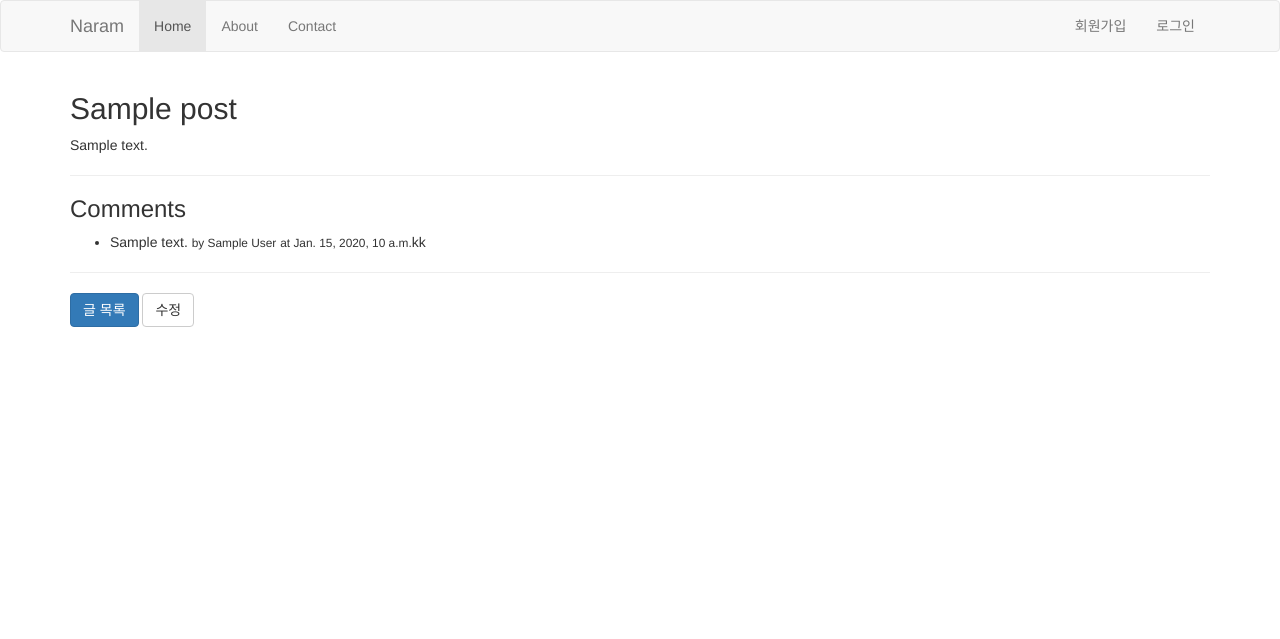
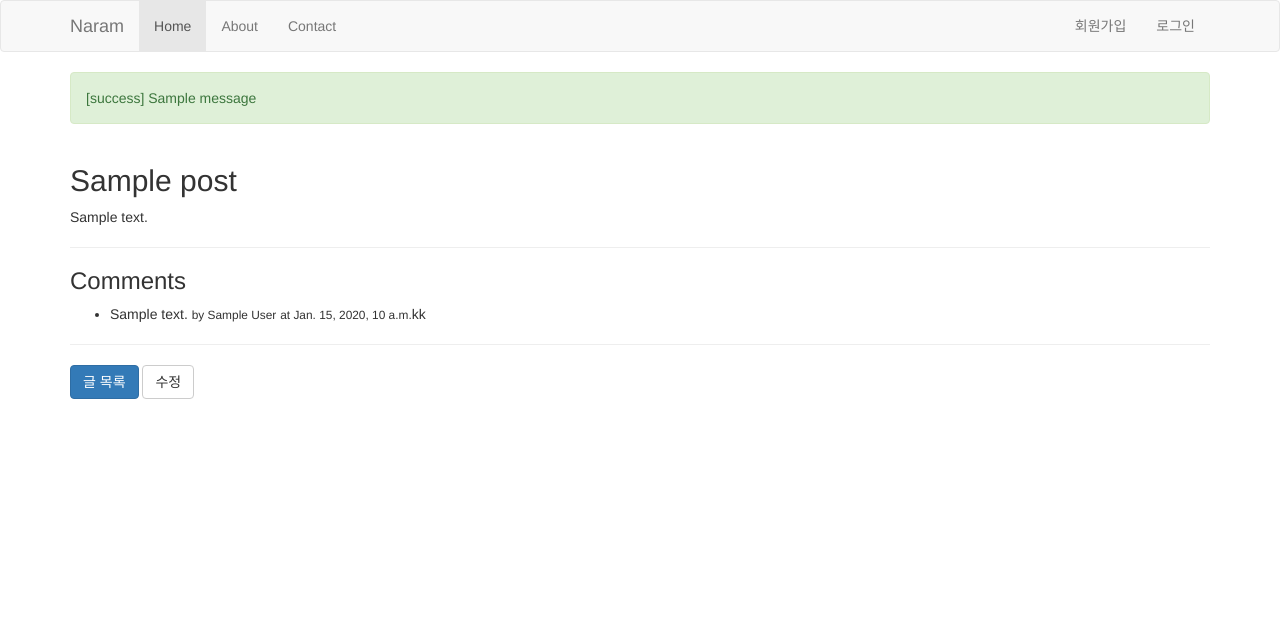
Before and after one commit to joeunyeob/django-blog, a Django app: template TravelBlog/blog/templates/blog/post_detail.html in a window 1280 px wide. Shown: the top 639 px of the page. Run offline with Django 3.2, Linux system fonts and the light colour scheme; the template is opened without the code that fills it: most values are stand-ins (such as "Sample title", 1, 10 or a date in 2020); one stand-in notice (Sample message) is shown; some libraries are stand-ins or nearby versions.

Commit message:
message framwork setting

```diff
--- a/TravelBlog/TravelBlog/settings.py
+++ b/TravelBlog/TravelBlog/settings.py
@@ -128,3 +128,8 @@ USE_TZ = True
 STATIC_URL = '/static/'
 
 INTERNAL_IPS = ['127.0.0.1']
+
+from django.contrib.messages import constants
+
+MESSAGE_LEVEL = constants.DEBUG  # 지금부터 debug 레벨의 messages 를 남길 수 있음.
+MESSAGE_TAGS = {constants.ERROR: 'danger'}
--- a/TravelBlog/TravelBlog/templates/layout.html
+++ b/TravelBlog/TravelBlog/templates/layout.html
@@ -50,6 +50,16 @@
         </div>
     </nav>
 
+    {% if messages %}
+        <div class="container">
+            {% for message in messages %}
+                <div class="alert alert-{{ message.tags }}">
+                    [{{ message.tags }}]   {# 메세지 Level #}
+                    {{ message.message }}  {# 실제 메세지 내용 #}
+                </div>
+            {% endfor %}
+        </div>
+    {% endif %}
 
     {% block content %}
     {% endblock %}
--- a/TravelBlog/blog/models.py
+++ b/TravelBlog/blog/models.py
@@ -38,7 +38,7 @@ class Post(models.Model):
         return self.title
 
     def get_absolute_url(self):
-        return reverse('post_detail', args=[settings.id])
+        return reverse('post_detail', args=[self.id])
 
 
 class Comment(models.Model):
--- a/TravelBlog/blog/templates/blog/post_detail.html
+++ b/TravelBlog/blog/templates/blog/post_detail.html
@@ -27,8 +27,8 @@
                 </ul>
 
                 <hr/>
-                <a href="{% url "blog:post_list" %}" class="btn btn-primary">글 목록</a>
-                <a href="{% url "blog:post_edit" post.id %}" class="btn btn-default">수정</a>
+                <a href="{% url "post_list" %}" class="btn btn-primary">글 목록</a>
+                <a href="{% url "post_edit" post.id %}" class="btn btn-default">수정</a>
             </div>
         </div>
     </div>
--- a/TravelBlog/blog/templates/blog/post_list.html
+++ b/TravelBlog/blog/templates/blog/post_list.html
@@ -22,7 +22,7 @@
                     후에 Template Loader에서 설명합니다.</li>
                     </ul>
                 </div>
-             <a href="{% url "blog:post_new" %}" class="btn btn-primary pull-right">New Post</a>
+             <a href="{% url "post_new" %}" class="btn btn-primary pull-right">New Post</a>
 
                 <p>
                     <form action="" method="get">
--- a/TravelBlog/blog/views.py
+++ b/TravelBlog/blog/views.py
@@ -2,6 +2,7 @@ from django.http import Http404
 from django.shortcuts import get_object_or_404, redirect, render
 from .models import Post
 from .forms import PostForm
+from django.contrib import messages
 
 
 def post_list(request):
@@ -35,6 +36,7 @@ def post_new(request):
         form = PostForm(request.POST, request.FILES)
         if form.is_valid():
             post = form.save()
+            messages.success(request, '새 포스팅을 저장했습니다.')
             return redirect(post)  # post.get_absolute_url() => post detail
     else:
         form = PostForm()
@@ -50,6 +52,7 @@ def post_edit(request, id):
         form = PostForm(request.POST, request.FILES, instance=post)
         if form.is_valid():
             post = form.save()
+            messages.success(request, '새 포스팅을 수정했습니다.')
             return redirect(post)  # post.get_absolute_url() => post detail
     else:
         form = PostForm(instance=post)
```
Also changed, not shown: TravelBlog/db.sqlite3.
